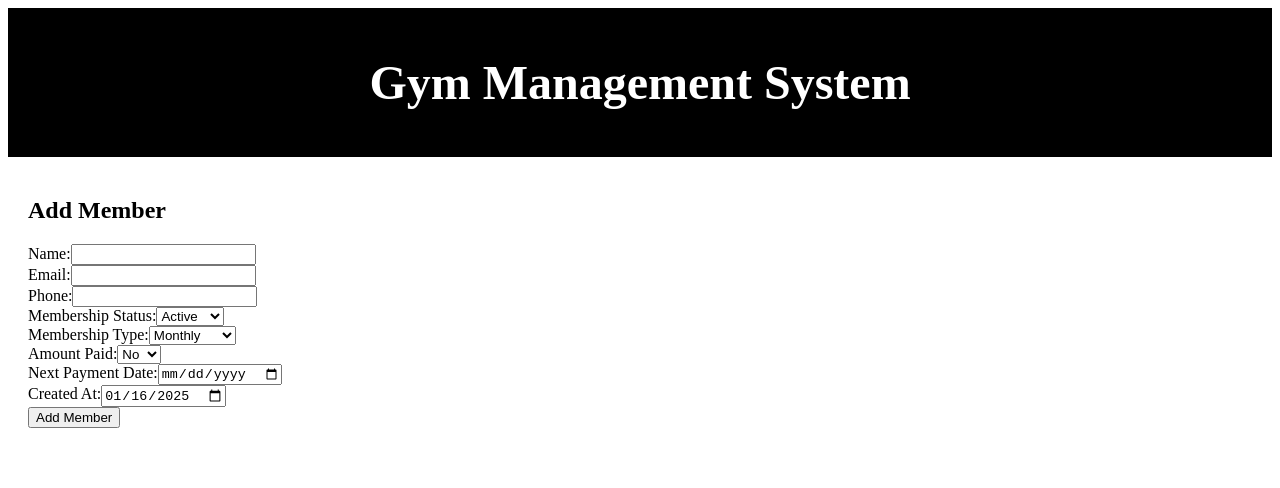
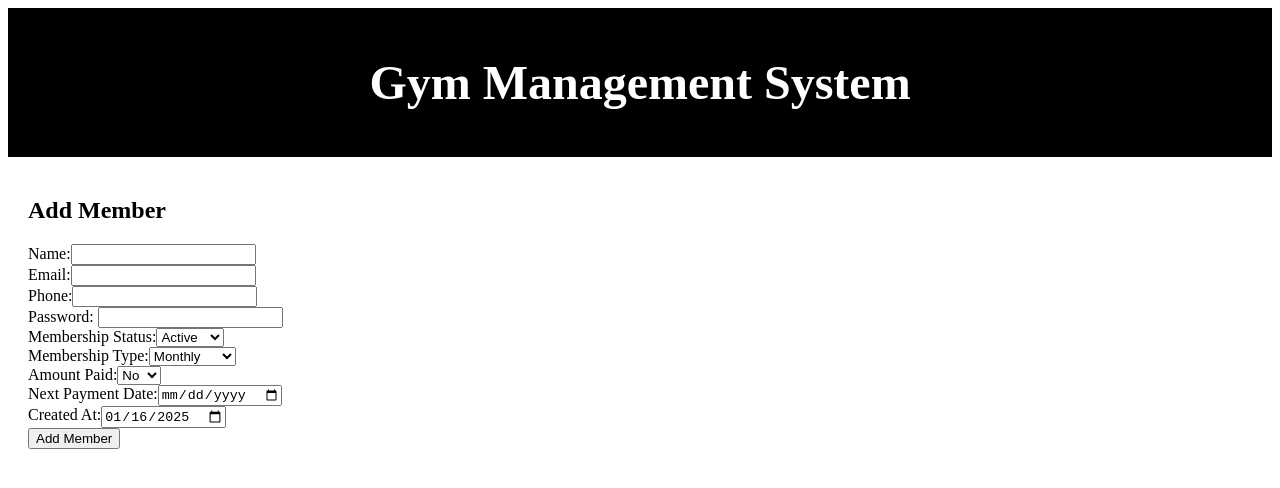
Before and after one commit to Anurag-Bachheti/gym-management-system-frontend, a React (Create React App) app: page /add-member in a window 1280 px wide. Shown: the top 488 px of the page. Built offline with nearby package versions, Linux system fonts and the light colour scheme.

Commit message:
changes made

```diff
--- a/src/AdminDashboardPage/AddMember.jsx
+++ b/src/AdminDashboardPage/AddMember.jsx
@@ -5,16 +5,13 @@ const AddMember = () => {
     name: '',
     email: '',
     phone: '',
+    password:'',
     membershipStatus: 'active',
     amountPaid: 'no', // Default to 'no'
     nextPaymentDate: '', // New field
     membershipType: 'Monthly',
     createdAt: new Date().toISOString().split('T')[0], // Default to today's date
   });
-
-  // const [setName] = useState("");
-  // const [setAge] = useState("");
-  // const [setEmail] = useState("");
 
   const handleChange = (e) => {
     const { name, value } = e.target;
@@ -39,6 +36,7 @@ const AddMember = () => {
             name: '',
             email: '',
             phone: '',
+            password:'',
             membershipStatus: 'active',
             membershipType: 'Monthly',
             amountPaid: 'no',
@@ -91,6 +89,10 @@ const AddMember = () => {
           />
         </div>
         <div>
+          <label>Password:</label> {/* Added password input */}
+          <input type="password" name="password" value={formData.password} onChange={handleChange} required />
+        </div>
+        <div>
           <label>Membership Status:</label>
           <select
             name="membershipStatus"
@@ -127,13 +129,7 @@ const AddMember = () => {
         </div>
         <div>
           <label>Next Payment Date:</label>
-          <input
-            type="date"
-            name="nextPaymentDate"
-            value={formData.nextPaymentDate}
-            onChange={handleChange}
-            required
-          />
+          <input type="date" name="nextPaymentDate" value={formData.nextPaymentDate} onChange={handleChange} required />
         </div>
         <div>
           <label>Created At:</label>
```
